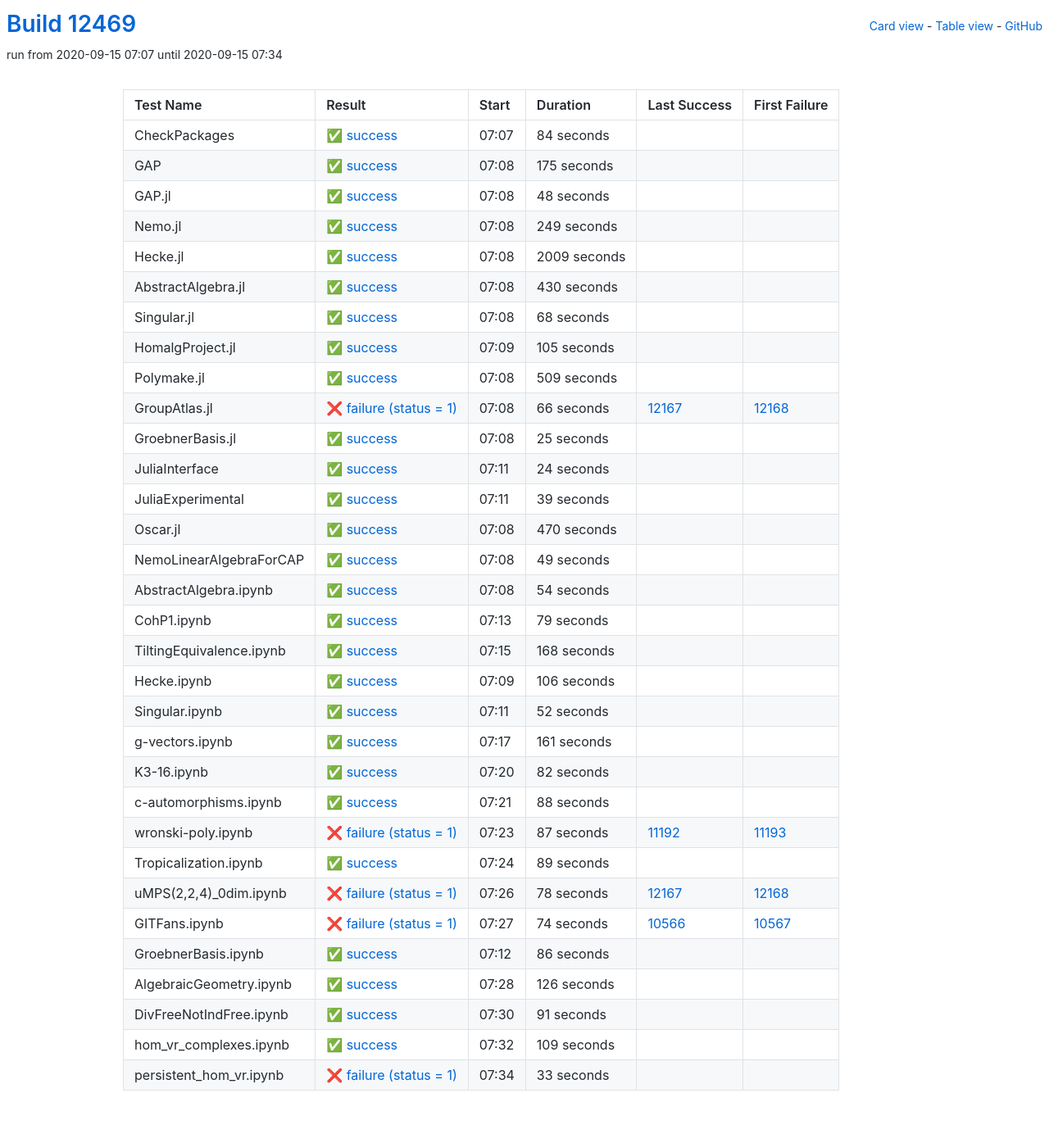
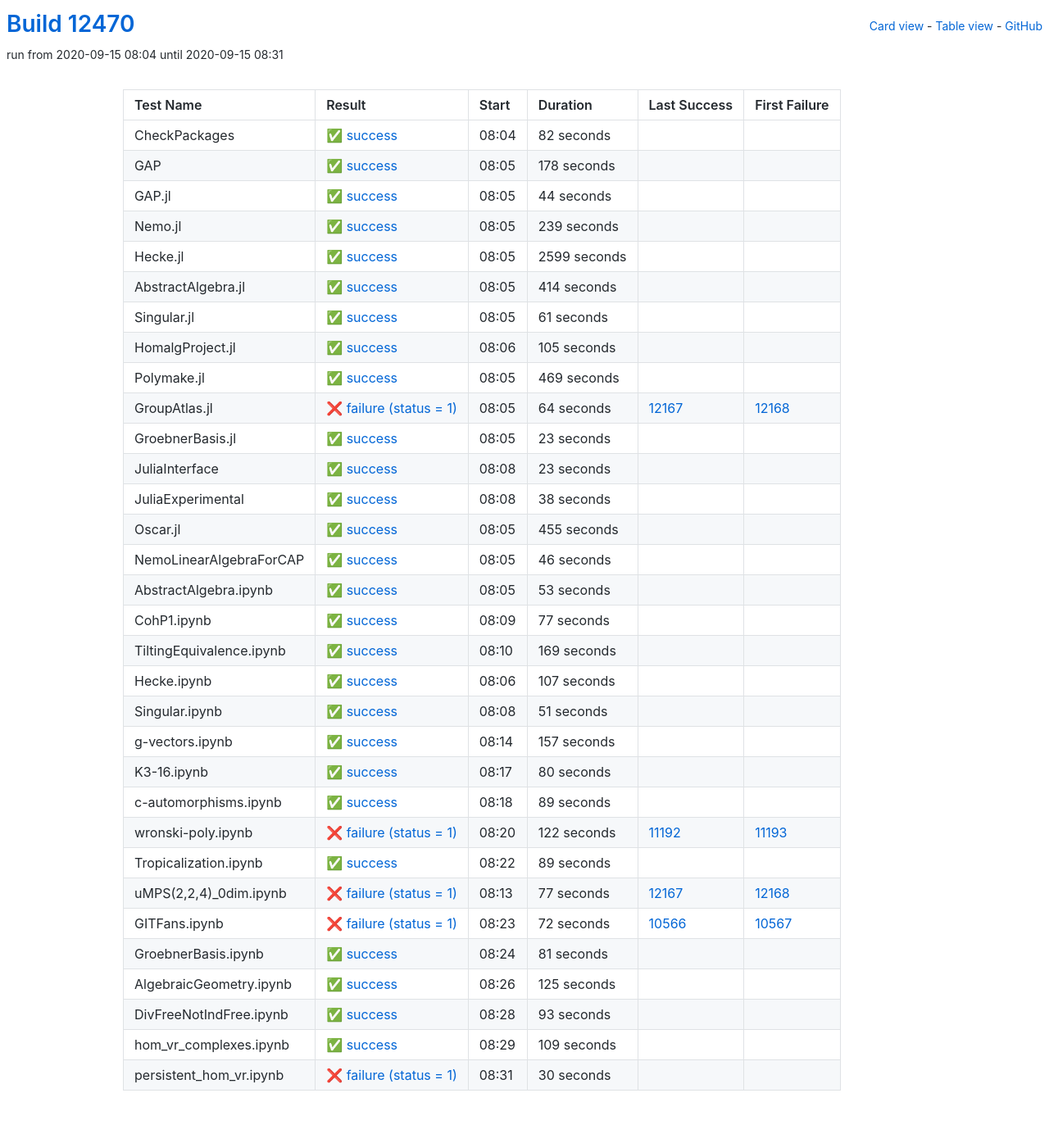
Before and after one commit to oscar-system/oscar-ci-status, a Jekyll site: the page built from table.html, in a window 1280 px wide. Shown: the whole page at 82% size. Built offline with Jekyll 4.4.1, drawn with Linux system fonts in a browser that asks for light colours.

Commit message:
Build #12470

```diff
--- a/_data/ci.yml
+++ b/_data/ci.yml
@@ -1,6 +1,6 @@
 ---
-build: 12469
-build_url: https://oscarci.mathematik.uni-kl.de/job/oscar/12469/
+build: 12470
+build_url: https://oscarci.mathematik.uni-kl.de/job/oscar/12470/
 job: oscar
 organization: oscar-system
 repo: oscar-ci-status
@@ -8,92 +8,92 @@
 tests:
 - name: CheckPackages
   id: checkpackages
-  log: https://oscarci.mathematik.uni-kl.de/job/oscar/12469/artifact/logs/build-12469/CheckPackages.log
-  start: 2020-09-15 07:07
+  log: https://oscarci.mathematik.uni-kl.de/job/oscar/12470/artifact/logs/build-12470/CheckPackages.log
+  start: 2020-09-15 08:04
   success: true
   exitcode: 0
   status: success
-  duration: 84
+  duration: 82
   last_success: false
   last_success_url:
   first_failure: false
   first_failure_url:
 - name: GAP
   id: gap
-  log: https://oscarci.mathematik.uni-kl.de/job/oscar/12469/artifact/logs/build-12469/GAP.log
-  start: 2020-09-15 07:08
+  log: https://oscarci.mathematik.uni-kl.de/job/oscar/12470/artifact/logs/build-12470/GAP.log
+  start: 2020-09-15 08:05
   success: true
   exitcode: 0
   status: success
-  duration: 175
+  duration: 178
   last_success: false
   last_success_url:
   first_failure: false
   first_failure_url:
 - name: GAP.jl
   id: gap-jl
-  log: https://oscarci.mathematik.uni-kl.de/job/oscar/12469/artifact/logs/build-12469/GAP.jl.log
-  start: 2020-09-15 07:08
+  log: https://oscarci.mathematik.uni-kl.de/job/oscar/12470/artifact/logs/build-12470/GAP.jl.log
+  start: 2020-09-15 08:05
   success: true
   exitcode: 0
   status: success
-  duration: 48
+  duration: 44
   last_success: false
   last_success_url:
   first_failure: false
   first_failure_url:
 - name: Nemo.jl
   id: nemo-jl
-  log: https://oscarci.mathematik.uni-kl.de/job/oscar/12469/artifact/logs/build-12469/Nemo.jl.log
-  start: 2020-09-15 07:08
+  log: https://oscarci.mathematik.uni-kl.de/job/oscar/12470/artifact/logs/build-12470/Nemo.jl.log
+  start: 2020-09-15 08:05
   success: true
   exitcode: 0
   status: success
-  duration: 249
+  duration: 239
   last_success: false
   last_success_url:
   first_failure: false
   first_failure_url:
 - name: Hecke.jl
   id: hecke-jl
-  log: https://oscarci.mathematik.uni-kl.de/job/oscar/12469/artifact/logs/build-12469/Hecke.jl.log
-  start: 2020-09-15 07:08
+  log: https://oscarci.mathematik.uni-kl.de/job/oscar/12470/artifact/logs/build-12470/Hecke.jl.log
+  start: 2020-09-15 08:05
   success: true
   exitcode: 0
   status: success
-  duration: 2009
+  duration: 2599
   last_success: false
   last_success_url:
   first_failure: false
   first_failure_url:
 - name: AbstractAlgebra.jl
   id: abstractalgebra-jl
-  log: https://oscarci.mathematik.uni-kl.de/job/oscar/12469/artifact/logs/build-12469/AbstractAlgebra.jl.log
-  start: 2020-09-15 07:08
+  log: https://oscarci.mathematik.uni-kl.de/job/oscar/12470/artifact/logs/build-12470/AbstractAlgebra.jl.log
+  start: 2020-09-15 08:05
   success: true
   exitcode: 0
   status: success
-  duration: 430
+  duration: 414
   last_success: false
   last_success_url:
   first_failure: false
   first_failure_url:
 - name: Singular.jl
   id: singular-jl
-  log: https://oscarci.mathematik.uni-kl.de/job/oscar/12469/artifact/logs/build-12469/Singular.jl.log
-  start: 2020-09-15 07:08
+  log: https://oscarci.mathematik.uni-kl.de/job/oscar/12470/artifact/logs/build-12470/Singular.jl.log
+  start: 2020-09-15 08:05
   success: true
   exitcode: 0
   status: success
-  duration: 68
+  duration: 61
   last_success: false
   last_success_url:
   first_failure: false
   first_failure_url:
 - name: HomalgProject.jl
   id: homalgproject-jl
-  log: https://oscarci.mathematik.uni-kl.de/job/oscar/12469/artifact/logs/build-12469/HomalgProject.jl.log
-  start: 2020-09-15 07:09
+  log: https://oscarci.mathematik.uni-kl.de/job/oscar/12470/artifact/logs/build-12470/HomalgProject.jl.log
+  start: 2020-09-15 08:06
   success: true
   exitcode: 0
   status: success
@@ -104,200 +104,200 @@
   first_failure_url:
 - name: Polymake.jl
   id: polymake-jl
-  log: https://oscarci.mathematik.uni-kl.de/job/oscar/12469/artifact/logs/build-12469/Polymake.jl.log
-  start: 2020-09-15 07:08
+  log: https://oscarci.mathematik.uni-kl.de/job/oscar/12470/artifact/logs/build-12470/Polymake.jl.log
+  start: 2020-09-15 08:05
   success: true
   exitcode: 0
   status: success
-  duration: 509
+  duration: 469
   last_success: false
   last_success_url:
   first_failure: false
   first_failure_url:
 - name: GroupAtlas.jl
   id: groupatlas-jl
-  log: https://oscarci.mathematik.uni-kl.de/job/oscar/12469/artifact/logs/build-12469/GroupAtlas.jl.log
-  start: 2020-09-15 07:08
+  log: https://oscarci.mathematik.uni-kl.de/job/oscar/12470/artifact/logs/build-12470/GroupAtlas.jl.log
+  start: 2020-09-15 08:05
   success: false
   exitcode: 1
   status: failure
-  duration: 66
+  duration: 64
   last_success: 12167
   last_success_url: https://oscarci.mathematik.uni-kl.de/job/oscar/12167/
   first_failure: 12168
   first_failure_url: https://oscarci.mathematik.uni-kl.de/job/oscar/12168/
 - name: GroebnerBasis.jl
   id: groebnerbasis-jl
-  log: https://oscarci.mathematik.uni-kl.de/job/oscar/12469/artifact/logs/build-12469/GroebnerBasis.jl.log
-  start: 2020-09-15 07:08
+  log: https://oscarci.mathematik.uni-kl.de/job/oscar/12470/artifact/logs/build-12470/GroebnerBasis.jl.log
+  start: 2020-09-15 08:05
   success: true
   exitcode: 0
   status: success
-  duration: 25
+  duration: 23
   last_success: false
   last_success_url:
   first_failure: false
   first_failure_url:
 - name: JuliaInterface
   id: juliainterface
-  log: https://oscarci.mathematik.uni-kl.de/job/oscar/12469/artifact/logs/build-12469/JuliaInterface.log
-  start: 2020-09-15 07:11
+  log: https://oscarci.mathematik.uni-kl.de/job/oscar/12470/artifact/logs/build-12470/JuliaInterface.log
+  start: 2020-09-15 08:08
   success: true
   exitcode: 0
   status: success
-  duration: 24
+  duration: 23
   last_success: false
   last_success_url:
   first_failure: false
   first_failure_url:
 - name: JuliaExperimental
   id: juliaexperimental
-  log: https://oscarci.mathematik.uni-kl.de/job/oscar/12469/artifact/logs/build-12469/JuliaExperimental.log
-  start: 2020-09-15 07:11
+  log: https://oscarci.mathematik.uni-kl.de/job/oscar/12470/artifact/logs/build-12470/JuliaExperimental.log
+  start: 2020-09-15 08:08
   success: true
   exitcode: 0
   status: success
-  duration: 39
+  duration: 38
   last_success: false
   last_success_url:
   first_failure: false
   first_failure_url:
 - name: Oscar.jl
   id: oscar-jl
-  log: https://oscarci.mathematik.uni-kl.de/job/oscar/12469/artifact/logs/build-12469/Oscar.jl.log
-  start: 2020-09-15 07:08
+  log: https://oscarci.mathematik.uni-kl.de/job/oscar/12470/artifact/logs/build-12470/Oscar.jl.log
+  start: 2020-09-15 08:05
   success: true
   exitcode: 0
   status: success
-  duration: 470
+  duration: 455
   last_success: false
   last_success_url:
   first_failure: false
   first_failure_url:
 - name: NemoLinearAlgebraForCAP
   id: nemolinearalgebraforcap
-  log: https://oscarci.mathematik.uni-kl.de/job/oscar/12469/artifact/logs/build-12469/NemoLinearAlgebraForCAP.log
-  start: 2020-09-15 07:08
+  log: https://oscarci.mathematik.uni-kl.de/job/oscar/12470/artifact/logs/build-12470/NemoLinearAlgebraForCAP.log
+  start: 2020-09-15 08:05
   success: true
   exitcode: 0
   status: success
-  duration: 49
+  duration: 46
   last_success: false
   last_success_url:
   first_failure: false
   first_failure_url:
 - name: AbstractAlgebra.ipynb
   id: abstractalgebra-ipynb
-  log: https://oscarci.mathematik.uni-kl.de/job/oscar/12469/artifact/logs/build-12469/AbstractAlgebra.ipynb.log
-  start: 2020-09-15 07:08
+  log: https://oscarci.mathematik.uni-kl.de/job/oscar/12470/artifact/logs/build-12470/AbstractAlgebra.ipynb.log
+  start: 2020-09-15 08:05
   success: true
   exitcode: 0
   status: success
-  duration: 54
+  duration: 53
   last_success: false
   last_success_url:
   first_failure: false
   first_failure_url:
 - name: CohP1.ipynb
   id: cohp1-ipynb
-  log: https://oscarci.mathematik.uni-kl.de/job/oscar/12469/artifact/logs/build-12469/CohP1.ipynb.log
-  start: 2020-09-15 07:13
+  log: https://oscarci.mathematik.uni-kl.de/job/oscar/12470/artifact/logs/build-12470/CohP1.ipynb.log
+  start: 2020-09-15 08:09
   success: true
   exitcode: 0
   status: success
-  duration: 79
+  duration: 77
   last_success: false
   last_success_url:
   first_failure: false
   first_failure_url:
 - name: TiltingEquivalence.ipynb
   id: tiltingequivalence-ipynb
-  log: https://oscarci.mathematik.uni-kl.de/job/oscar/12469/artifact/logs/build-12469/TiltingEquivalence.ipynb.log
-  start: 2020-09-15 07:15
+  log: https://oscarci.mathematik.uni-kl.de/job/oscar/12470/artifact/logs/build-12470/TiltingEquivalence.ipynb.log
+  start: 2020-09-15 08:10
   success: true
   exitcode: 0
   status: success
-  duration: 168
+  duration: 169
   last_success: false
   last_success_url:
   first_failure: false
   first_failure_url:
 - name: Hecke.ipynb
   id: hecke-ipynb
-  log: https://oscarci.mathematik.uni-kl.de/job/oscar/12469/artifact/logs/build-12469/Hecke.ipynb.log
-  start: 2020-09-15 07:09
+  log: https://oscarci.mathematik.uni-kl.de/job/oscar/12470/artifact/logs/build-12470/Hecke.ipynb.log
+  start: 2020-09-15 08:06
   success: true
   exitcode: 0
   status: success
-  duration: 106
+  duration: 107
   last_success: false
   last_success_url:
   first_failure: false
   first_failure_url:
 - name: Singular.ipynb
   id: singular-ipynb
-  log: https://oscarci.mathematik.uni-kl.de/job/oscar/12469/artifact/logs/build-12469/Singular.ipynb.log
-  start: 2020-09-15 07:11
+  log: https://oscarci.mathematik.uni-kl.de/job/oscar/12470/artifact/logs/build-12470/Singular.ipynb.log
+  start: 2020-09-15 08:08
   success: true
   exitcode: 0
   status: success
-  duration: 52
+  duration: 51
   last_success: false
   last_success_url:
   first_failure: false
   first_failure_url:
 - name: g-vectors.ipynb
   id: g-vectors-ipynb
-  log: https://oscarci.mathematik.uni-kl.de/job/oscar/12469/artifact/logs/build-12469/g-vectors.ipynb.log
-  start: 2020-09-15 07:17
+  log: https://oscarci.mathematik.uni-kl.de/job/oscar/12470/artifact/logs/build-12470/g-vectors.ipynb.log
+  start: 2020-09-15 08:14
   success: true
   exitcode: 0
   status: success
-  duration: 161
+  duration: 157
   last_success: false
   last_success_url:
   first_failure: false
   first_failure_url:
 - name: K3-16.ipynb
   id: k3-16-ipynb
-  log: https://oscarci.mathematik.uni-kl.de/job/oscar/12469/artifact/logs/build-12469/K3-16.ipynb.log
-  start: 2020-09-15 07:20
+  log: https://oscarci.mathematik.uni-kl.de/job/oscar/12470/artifact/logs/build-12470/K3-16.ipynb.log
+  start: 2020-09-15 08:17
   success: true
   exitcode: 0
   status: success
-  duration: 82
+  duration: 80
   last_success: false
   last_success_url:
   first_failure: false
   first_failure_url:
 - name: c-automorphisms.ipynb
   id: c-automorphisms-ipynb
-  log: https://oscarci.mathematik.uni-kl.de/job/oscar/12469/artifact/logs/build-12469/c-automorphisms.ipynb.log
-  start: 2020-09-15 07:21
+  log: https://oscarci.mathematik.uni-kl.de/job/oscar/12470/artifact/logs/build-12470/c-automorphisms.ipynb.log
+  start: 2020-09-15 08:18
   success: true
   exitcode: 0
   status: success
-  duration: 88
+  duration: 89
   last_success: false
   last_success_url:
   first_failure: false
   first_failure_url:
 - name: wronski-poly.ipynb
   id: wronski-poly-ipynb
-  log: https://oscarci.mathematik.uni-kl.de/job/oscar/12469/artifact/logs/build-12469/wronski-poly.ipynb.log
-  start: 2020-09-15 07:23
+  log: https://oscarci.mathematik.uni-kl.de/job/oscar/12470/artifact/logs/build-12470/wronski-poly.ipynb.log
+  start: 2020-09-15 08:20
   success: false
   exitcode: 1
   status: failure
-  duration: 87
+  duration: 122
   last_success: 11192
   last_success_url: https://oscarci.mathematik.uni-kl.de/job/oscar/11192/
   first_failure: 11193
   first_failure_url: https://oscarci.mathematik.uni-kl.de/job/oscar/11193/
 - name: Tropicalization.ipynb
   id: tropicalization-ipynb
-  log: https://oscarci.mathematik.uni-kl.de/job/oscar/12469/artifact/logs/build-12469/Tropicalization.ipynb.log
-  start: 2020-09-15 07:24
+  log: https://oscarci.mathematik.uni-kl.de/job/oscar/12470/artifact/logs/build-12470/Tropicalization.ipynb.log
+  start: 2020-09-15 08:22
   success: true
   exitcode: 0
   status: success
@@ -308,68 +308,68 @@
   first_failure_url:
 - name: uMPS(2,2,4)_0dim.ipynb
   id: umps-2-2-4-0dim-ipynb
-  log: https://oscarci.mathematik.uni-kl.de/job/oscar/12469/artifact/logs/build-12469/uMPS-2-2-4-_0dim.ipynb.log
-  start: 2020-09-15 07:26
+  log: https://oscarci.mathematik.uni-kl.de/job/oscar/12470/artifact/logs/build-12470/uMPS-2-2-4-_0dim.ipynb.log
+  start: 2020-09-15 08:13
   success: false
   exitcode: 1
   status: failure
-  duration: 78
+  duration: 77
   last_success: 12167
   last_success_url: https://oscarci.mathematik.uni-kl.de/job/oscar/12167/
   first_failure: 12168
   first_failure_url: https://oscarci.mathematik.uni-kl.de/job/oscar/12168/
 - name: GITFans.ipynb
   id: gitfans-ipynb
-  log: https://oscarci.mathematik.uni-kl.de/job/oscar/12469/artifact/logs/build-12469/GITFans.ipynb.log
-  start: 2020-09-15 07:27
+  log: https://oscarci.mathematik.uni-kl.de/job/oscar/12470/artifact/logs/build-12470/GITFans.ipynb.log
+  start: 2020-09-15 08:23
   success: false
   exitcode: 1
   status: failure
-  duration: 74
+  duration: 72
   last_success: 10566
   last_success_url: https://oscarci.mathematik.uni-kl.de/job/oscar/10566/
   first_failure: 10567
   first_failure_url: https://oscarci.mathematik.uni-kl.de/job/oscar/10567/
 - name: GroebnerBasis.ipynb
   id: groebnerbasis-ipynb
-  log: https://oscarci.mathematik.uni-kl.de/job/oscar/12469/artifact/logs/build-12469/GroebnerBasis.ipynb.log
-  start: 2020-09-15 07:12
+  log: https://oscarci.mathematik.uni-kl.de/job/oscar/12470/artifact/logs/build-12470/GroebnerBasis.ipynb.log
+  start: 2020-09-15 08:24
   success: true
   exitcode: 0
   status: success
-  duration: 86
+  duration: 81
   last_success: false
   last_success_url:
   first_failure: false
   first_failure_url:
 - name: AlgebraicGeometry.ipynb
   id: algebraicgeometry-ipynb
-  log: https://oscarci.mathematik.uni-kl.de/job/oscar/12469/artifact/logs/build-12469/AlgebraicGeometry.ipynb.log
-  start: 2020-09-15 07:28
+  log: https://oscarci.mathematik.uni-kl.de/job/oscar/12470/artifact/logs/build-12470/AlgebraicGeometry.ipynb.log
+  start: 2020-09-15 08:26
   success: true
   exitcode: 0
   status: success
-  duration: 126
+  duration: 125
   last_success: false
   last_success_url:
   first_failure: false
   first_failure_url:
 - name: DivFreeNotIndFree.ipynb
   id: divfreenotindfree-ipynb
-  log: https://oscarci.mathematik.uni-kl.de/job/oscar/12469/artifact/logs/build-12469/DivFreeNotIndFree.ipynb.log
-  start: 2020-09-15 07:30
+  log: https://oscarci.mathematik.uni-kl.de/job/oscar/12470/artifact/logs/build-12470/DivFreeNotIndFree.ipynb.log
+  start: 2020-09-15 08:28
   success: true
   exitcode: 0
   status: success
-  duration: 91
+  duration: 93
   last_success: false
   last_success_url:
   first_failure: false
   first_failure_url:
 - name: hom_vr_complexes.ipynb
   id: hom-vr-complexes-ipynb
-  log: https://oscarci.mathematik.uni-kl.de/job/oscar/12469/artifact/logs/build-12469/hom_vr_complexes.ipynb.log
-  start: 2020-09-15 07:32
+  log: https://oscarci.mathematik.uni-kl.de/job/oscar/12470/artifact/logs/build-12470/hom_vr_complexes.ipynb.log
+  start: 2020-09-15 08:29
   success: true
   exitcode: 0
   status: success
@@ -380,12 +380,12 @@
   first_failure_url:
 - name: persistent_hom_vr.ipynb
   id: persistent-hom-vr-ipynb
-  log: https://oscarci.mathematik.uni-kl.de/job/oscar/12469/artifact/logs/build-12469/persistent_hom_vr.ipynb.log
-  start: 2020-09-15 07:34
+  log: https://oscarci.mathematik.uni-kl.de/job/oscar/12470/artifact/logs/build-12470/persistent_hom_vr.ipynb.log
+  start: 2020-09-15 08:31
   success: false
   exitcode: 1
   status: failure
-  duration: 33
+  duration: 30
   last_success: false
   last_success_url:
   first_failure: false
```
Also changed, not shown: README.md.
